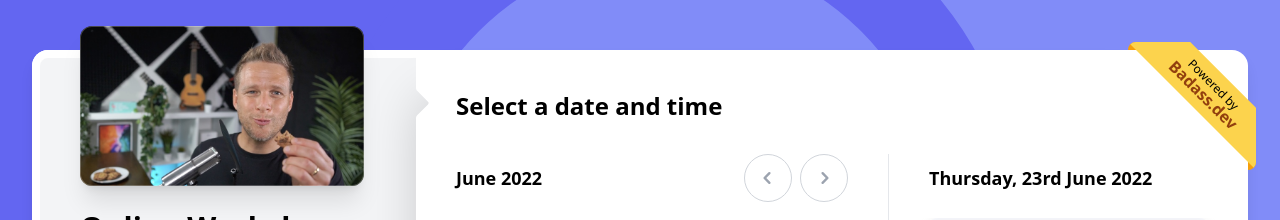
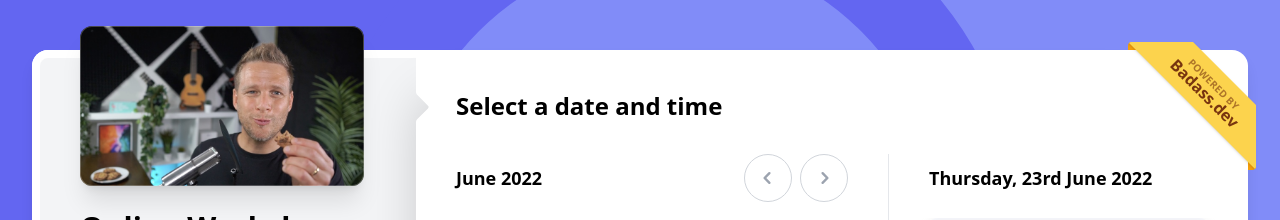
Before and after one commit to pro-tailwind/calendar-app, a Next.js app: page / in a window 1280 px wide. Shown: the top 220 px of the page. Built offline with nearby package versions, Linux system fonts and the light colour scheme.

Commit message:
Ribbon improvements, adding TODO questions

```diff
--- a/components/background-decoration.jsx
+++ b/components/background-decoration.jsx
@@ -22,6 +22,12 @@ export function BackgroundDecoration({ selectedDay }) {
         <div className="absolute -left-40 -bottom-40 hidden aspect-square w-[700px] rounded-full border-[80px] border-indigo-400 xl:block"></div>
         <div className="absolute left-1/4 -top-32 hidden aspect-square w-[700px] rounded-full border-[80px] border-indigo-500 xl:block"></div>
         {/* Selected day */}
+
+        {/* TODO:
+          Find out the cleanest way to align the digits to the bottom right edges.
+          Do a calculation like what CapSize does? What about norizontal space.
+          Is it even possible?
+        */}
         <div className="absolute -bottom-20 -right-20 hidden text-[500px] font-extrabold tabular-nums leading-none text-indigo-500/50 lg:block xl:text-indigo-500/50">
           {selectedDay ? format(selectedDay, 'd') : '01'}
         </div>
--- a/components/calendar.jsx
+++ b/components/calendar.jsx
@@ -208,6 +208,8 @@ function CalendarDay({ day, selectedDay, setSelectedDay, selectedMonth, bookingA
             ? styles.selected
             : hasAvailability
             ? styles.hasAvailability
+            : isToday(day)
+            ? styles.today
             : styles.candidate),
         isToday(day) && !isSelected && styles.today,
         isSelected && styles.selected
--- a/components/main-panel.jsx
+++ b/components/main-panel.jsx
@@ -5,7 +5,7 @@ export function MainPanel({ children }) {
         <mask id="cutoff">
           <rect className="h-full w-full fill-white"></rect>
           <path
-            className="translate-y-9 fill-black"
+            className="translate-y-10 fill-black"
             d="M0 1.7C0 3 .5 4.2 1.4 5.1L12 15.7c.8.7.8 2 0 2.7L1.4 29C.5 30 0 31.1 0 32.4v.6V.9v.8Z"
           />
         </mask>
--- a/components/ribbon.jsx
+++ b/components/ribbon.jsx
@@ -1,12 +1,17 @@
 export function Ribbon() {
   return (
-    <div className="absolute -right-2 -top-2 z-10 aspect-square w-32 overflow-hidden rounded-lg">
+    <div className="absolute -right-2 -top-2 z-10 aspect-square w-32 overflow-hidden rounded">
       <div className="absolute h-2 w-2 bg-amber-500"></div>
       <div className="absolute bottom-0 right-0 h-2 w-2 bg-amber-500"></div>
       <div className="absolute bottom-0 right-0 w-[141.42%] origin-bottom-right rotate-45">
-        <a href="#" className="flex flex-col items-center bg-amber-300 py-2 hover:bg-yellow-300">
-          <span className="text-xs leading-none">Powered by</span>
-          <span className="font-semibold leading-none text-amber-800">Badass.dev</span>
+        <a
+          href="#"
+          className="flex flex-col items-center bg-amber-300 py-2.5 shadow hover:bg-yellow-300"
+        >
+          <span className="text-[10px] font-semibold uppercase leading-none tracking-wide text-amber-900/60">
+            Powered by
+          </span>
+          <span className="font-bold leading-none text-amber-900">Badass.dev</span>
         </a>
       </div>
     </div>
--- a/components/time-picker.jsx
+++ b/components/time-picker.jsx
@@ -11,7 +11,7 @@ export function TimePicker({ selectedDay, bookingAvailabilities }) {
   return (
     <div className="relative grid h-full grid-rows-[auto,1fr] overflow-hidden px-4 sm:px-8 xl:px-10">
       {/* Scroll  mask */}
-      <div className="pointer-events-none absolute inset-x-8 bottom-0 z-10 hidden h-40 bg-gradient-to-t from-white md:block"></div>
+      <div className="pointer-events-none absolute inset-x-10 bottom-0 z-10 hidden h-40 bg-gradient-to-t from-white md:block"></div>
 
       <div className="flex h-12 items-center justify-center md:justify-start">
         <h2 className="text-lg font-semibold">{format(selectedDay, 'EEEE, do MMMM yyyy')}</h2>
@@ -33,8 +33,9 @@ export function TimePicker({ selectedDay, bookingAvailabilities }) {
             <EmptyPlaceholder />
           )}
           <div
+            // TODO: Sort out why the top edge is not blurred out (if you squint you will notice!)
             className={cx(
-              'absolute -inset-x-2 -top-2 bottom-0 transition-all',
+              'absolute -inset-x-2 -top-2 -bottom-8 -translate-y-8 py-2 transition-all',
               availabilities.length > 0
                 ? 'bg-grayscale-0 pointer-events-none backdrop-blur-0'
                 : 'bg-white/80 backdrop-blur-sm backdrop-grayscale [@supports(backdrop-filter:blur(0px))]:bg-white/20'
@@ -54,7 +55,7 @@ export function TimePicker({ selectedDay, bookingAvailabilities }) {
 function TimeSlot({ availability, selectedTime, setSelectedTime }) {
   const isSelected = selectedTime === availability.startTime
   return (
-    <li className="bg-stripes flex gap-1 overflow-hidden rounded-lg bg-indigo-600">
+    <li className="flex gap-1 overflow-hidden rounded-lg bg-indigo-600 bg-stripes">
       <button
         disabled={isSelected}
         onClick={() => setSelectedTime(availability.startTime)}
@@ -84,7 +85,6 @@ function EmptyPlaceholder() {
     <ul className="space-y-2 pb-4 sm:pb-8">
       {['8:00 AM', '9:00 AM', '2:00 PM', '4:00 PM'].map((time) => {
         return (
-          // TODO: Sort out why the top edge is not blurred out (if you squint you will notice!)
           <li
             key={time}
             className="rounded-lg bg-indigo-50 px-5 py-3 text-center font-semibold text-indigo-700 [@supports_not_(backdrop-filter:blur(0))]:line-through"
--- a/data.js
+++ b/data.js
@@ -65,26 +65,17 @@ export const bookingAvailabilities = [
   { startTime: '2022-08-09T15:00', endTime: '2022-08-09T16:00' },
   { startTime: '2022-08-09T16:00', endTime: '2022-08-09T17:00' },
 
-  { startTime: '2022-08-10T07:00', endTime: '2022-08-10T08:00' },
   { startTime: '2022-08-10T08:00', endTime: '2022-08-10T09:00' },
-  { startTime: '2022-08-10T09:00', endTime: '2022-08-10T10:00' },
   { startTime: '2022-08-10T10:00', endTime: '2022-08-10T11:00' },
   { startTime: '2022-08-10T11:00', endTime: '2022-08-10T12:00' },
-  { startTime: '2022-08-10T12:00', endTime: '2022-08-10T13:00' },
   { startTime: '2022-08-10T13:00', endTime: '2022-08-10T14:00' },
-  { startTime: '2022-08-10T14:00', endTime: '2022-08-10T15:00' },
   { startTime: '2022-08-10T15:00', endTime: '2022-08-10T16:00' },
-  { startTime: '2022-08-10T16:00', endTime: '2022-08-10T17:00' },
 
   { startTime: '2022-08-12T07:00', endTime: '2022-08-12T08:00' },
-  { startTime: '2022-08-12T08:00', endTime: '2022-08-12T09:00' },
   { startTime: '2022-08-12T09:00', endTime: '2022-08-12T10:00' },
   { startTime: '2022-08-12T10:00', endTime: '2022-08-12T11:00' },
   { startTime: '2022-08-12T11:00', endTime: '2022-08-12T12:00' },
   { startTime: '2022-08-12T12:00', endTime: '2022-08-12T13:00' },
-  { startTime: '2022-08-12T13:00', endTime: '2022-08-12T14:00' },
-  { startTime: '2022-08-12T14:00', endTime: '2022-08-12T15:00' },
-  { startTime: '2022-08-12T15:00', endTime: '2022-08-12T16:00' },
   { startTime: '2022-08-12T16:00', endTime: '2022-08-12T17:00' },
 
   { startTime: '2022-08-17T07:00', endTime: '2022-08-17T08:00' },
```
